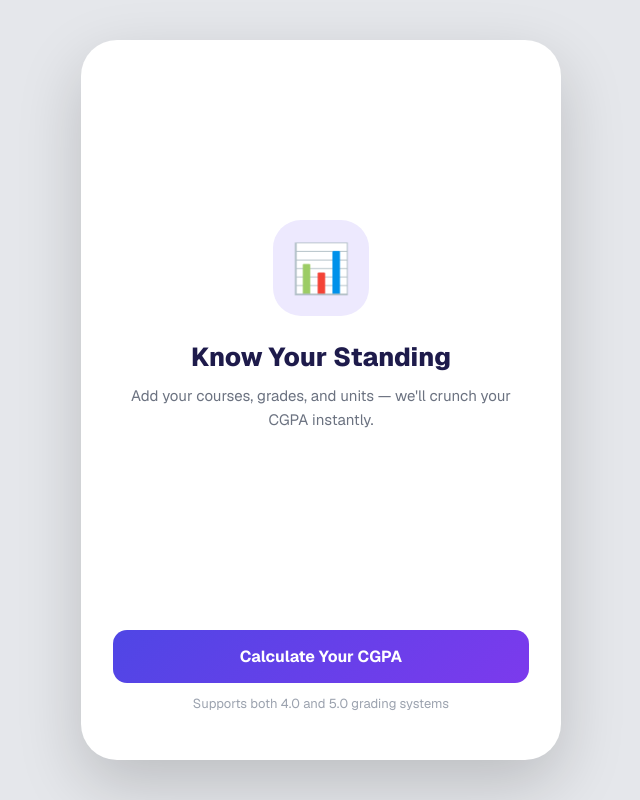
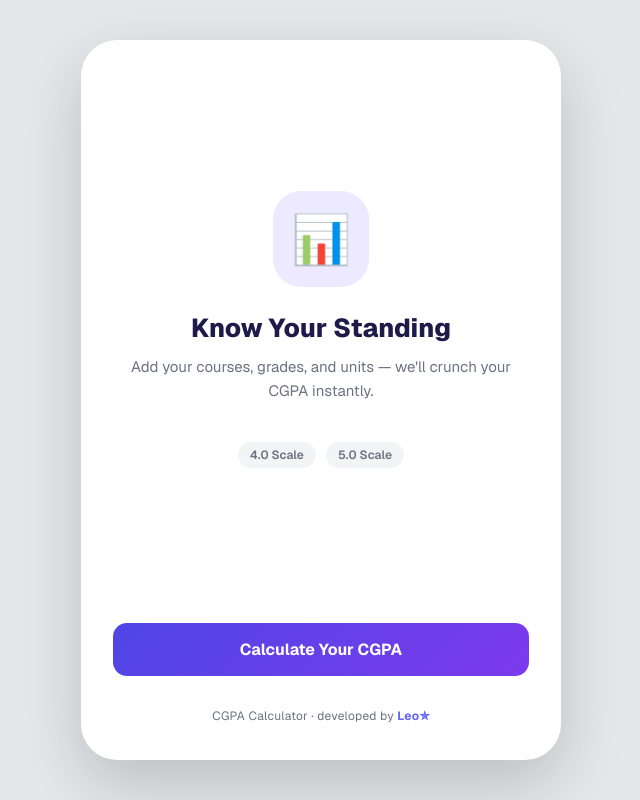
Before and after one commit to leopoldson/cgpa-calculator, a React (Vite) app: page / in a window 1280 px wide. Both pictures are taken after a click on the button "Get Started". Shown: the whole page, without its empty margins (319-959 px from the left). Built offline with nearby package versions, Linux system fonts and the light colour scheme.

Commit message:
added error screen for credit calculation overflow, added new UI improvements

```diff
--- a/src/App.jsx
+++ b/src/App.jsx
@@ -46,7 +46,7 @@ function SplashScreen({ onNext }) {
         <div style={styles.splashIcon}>🎓</div>
         <h1 style={styles.splashTitle}>CGPA Calculator</h1>
         <p style={styles.splashSub}>
-          developed by Leo ⭐
+          developed by <span style={{ color: "#c4b5fd", fontWeight: 700 }}>Leo✮</span>
         </p>
         <button style={styles.splashBtn} onClick={onNext}>
           Get Started
@@ -67,12 +67,28 @@ function HomeScreen({ onCalculate }) {
         <p style={styles.homeSub}>
           Add your courses, grades, and units — we'll crunch your CGPA instantly.
         </p>
+
+        <div style={{ display: "flex", gap: 10, marginTop: 24, flexWrap: "wrap", justifyContent: "center" }}>
+          {["4.0 Scale", "5.0 Scale"].map((label) => (
+            <span key={label} style={{
+              background: "#f3f4f6",
+              color: "#6b7280",
+              borderRadius: 100,
+              padding: "5px 12px",
+              fontSize: 12,
+              fontWeight: 600,
+            }}>{label}</span>
+          ))}
+        </div>
       </div>
+
       <div style={styles.homeBottom}>
         <button style={styles.primaryBtn} onClick={onCalculate}>
           Calculate Your CGPA
         </button>
-        <p style={styles.homeHint}>Supports both 4.0 and 5.0 grading systems</p>
+        <p style={styles.leoFooter}>
+          CGPA Calculator · developed by <span style={styles.leoName}>Leo✮</span>
+        </p>
       </div>
     </div>
   );
@@ -85,8 +101,10 @@ function CalculatorScreen({ onBack }) {
   const [current, setCurrent] = useState({ code: "", title: "", units: "", grade: null });
   const [entryStep, setEntryStep] = useState("code"); // code | title | units | grade
   const [result, setResult] = useState(null);
+  const [unitsError, setUnitsError] = useState(false);
 
   const gradeSystem = system ? GRADE_SYSTEMS[system] : null;
+  const entrySteps = ["code", "title", "units", "grade"];
 
   function handleSystemSelect(s) {
     setSystem(s);
@@ -106,14 +124,32 @@ function CalculatorScreen({ onBack }) {
 
   function handleUnitsNext() {
     const u = parseInt(current.units);
-    if (!u || u < 1 || u > 6) return;
+    if (!u || u < 1 || u > 5) {
+      setUnitsError(true);
+      return;
+    }
     setEntryStep("grade");
+  }
+
+  function handleEntryBack() {
+    const idx = entrySteps.indexOf(entryStep);
+    if (idx > 0) {
+      setEntryStep(entrySteps[idx - 1]);
+    } else {
+      if (courses.length > 0) {
+        const prev = courses[courses.length - 1];
+        setCourses((c) => c.slice(0, -1));
+        setCurrent({ code: prev.code, title: prev.title, units: String(prev.units), grade: null });
+        setEntryStep("grade");
+      } else {
+        setStep("system");
+      }
+    }
   }
 
   function handleGradeSelect(g) {
     const newCourse = { ...current, grade: g };
     setCurrent((c) => ({ ...c, grade: g }));
-    // small delay so user sees the selection before moving on
     setTimeout(() => {
       setCourses((prev) => [...prev, newCourse]);
       setCurrent({ code: "", title: "", units: "", grade: null });
@@ -150,19 +186,17 @@ function CalculatorScreen({ onBack }) {
       <div style={styles.screen}>
         <TopBar title="" onBack={onBack} />
         <div style={styles.body}>
-          {/* Hero text */}
           <div style={{ marginBottom: 36, marginTop: 8 }}>
             <p style={{ fontSize: 13, fontWeight: 600, color: "#6366f1", letterSpacing: 0.5, textTransform: "uppercase", margin: "0 0 8px" }}>Step 1 of 1</p>
             <h2 style={{ fontSize: 26, fontWeight: 700, color: "#111827", margin: "0 0 8px", lineHeight: 1.2 }}>Which grading system does your school use?</h2>
             <p style={{ fontSize: 14, color: "#9ca3af", margin: 0, lineHeight: 1.5 }}>Your CGPA will be calculated based on this scale.</p>
           </div>
 
-          {/* Side-by-side scale cards */}
           <div style={{ display: "grid", gridTemplateColumns: "1fr 1fr", gap: 14 }}>
             {[
-              { s: "4.0", emoji: "🇺🇸", desc: "Used by most private universities", grades: ["A", "B", "C", "D", "F"] },
-              { s: "5.0", emoji: "🇳🇬", desc: "Common in Nigerian public universities", grades: ["A", "B", "C", "D", "E", "F"] },
-            ].map(({ s, emoji, desc, grades }) => (
+              { s: "4.0", desc: "Used by most private universities", grades: ["A", "B", "C", "D", "F"] },
+              { s: "5.0", desc: "Common in Nigerian public universities", grades: ["A", "B", "C", "D", "E", "F"] },
+            ].map(({ s, desc, grades }) => (
               <button
                 key={s}
                 onClick={() => handleSystemSelect(s)}
@@ -182,9 +216,7 @@ function CalculatorScreen({ onBack }) {
                 onMouseEnter={e => { e.currentTarget.style.borderColor = "#6366f1"; e.currentTarget.style.boxShadow = "0 4px 16px rgba(99,102,241,0.12)"; }}
                 onMouseLeave={e => { e.currentTarget.style.borderColor = "#e5e7eb"; e.currentTarget.style.boxShadow = "none"; }}
               >
-                <span style={{ fontSize: 28 }}>{emoji}</span>
                 <span style={{ fontSize: 28, fontWeight: 800, color: "#111827", letterSpacing: -1 }}>{s}</span>
-                <span style={{ fontSize: 11, fontWeight: 700, color: "#6366f1", background: "#ede9fe", borderRadius: 6, padding: "2px 7px" }}>Scale</span>
                 <p style={{ fontSize: 12, color: "#6b7280", margin: 0, lineHeight: 1.4 }}>{desc}</p>
                 <div style={{ display: "flex", gap: 4, flexWrap: "wrap", marginTop: 4 }}>
                   {grades.map(g => (
@@ -205,13 +237,9 @@ function CalculatorScreen({ onBack }) {
       <div style={styles.screen}>
         <TopBar
           title={`Course ${courses.length + 1}`}
-          onBack={courses.length > 0 ? () => {
-            setCourses((c) => c.slice(0, -1));
-            setEntryStep("code");
-          } : () => setStep("system")}
+          onBack={handleEntryBack}
         />
         <div style={styles.body}>
-          {/* Progress chips */}
           <div style={styles.chips}>
             {["code", "title", "units", "grade"].map((s, i) => (
               <div key={s} style={{
@@ -251,10 +279,39 @@ function CalculatorScreen({ onBack }) {
               label="Credit Units"
               placeholder="e.g. 3"
               value={current.units}
-              onChange={(v) => setCurrent((c) => ({ ...c, units: v }))}
+              onChange={(v) => { setCurrent((c) => ({ ...c, units: v })); setUnitsError(false); }}
               onNext={handleUnitsNext}
               numeric
             />
+          )}
+
+          {/* Units error modal */}
+          {unitsError && (
+            <div style={{
+              position: "fixed", inset: 0, background: "rgba(0,0,0,0.4)",
+              display: "flex", alignItems: "center", justifyContent: "center",
+              zIndex: 999, padding: 24,
+            }}>
+              <div style={{
+                background: "#fff", borderRadius: 20, padding: "28px 24px",
+                maxWidth: 320, width: "100%", textAlign: "center",
+                boxShadow: "0 20px 60px rgba(0,0,0,0.2)",
+              }}>
+                <div style={{ fontSize: 36, marginBottom: 12 }}>⚠️</div>
+                <p style={{ fontWeight: 800, fontSize: 17, color: "#111827", margin: "0 0 8px" }}>Invalid Credit Units</p>
+                <p style={{ fontSize: 14, color: "#6b7280", margin: "0 0 20px", lineHeight: 1.5 }}>
+                  Please enter a value between <strong>1 and 5</strong>.
+                </p>
+                <button
+                  onClick={() => setUnitsError(false)}
+                  style={{
+                    background: "#4f46e5", color: "#fff", border: "none",
+                    borderRadius: 12, padding: "12px 32px", fontSize: 15,
+                    fontWeight: 700, cursor: "pointer", width: "100%",
+                  }}
+                >Got it</button>
+              </div>
+            </div>
           )}
 
           {entryStep === "grade" && (
@@ -279,7 +336,6 @@ function CalculatorScreen({ onBack }) {
             </div>
           )}
 
-          {/* Course list */}
           {courses.length > 0 && (
             <div style={styles.courseList}>
               <p style={styles.courseListTitle}>{courses.length} course{courses.length > 1 ? "s" : ""} added</p>
@@ -308,7 +364,6 @@ function CalculatorScreen({ onBack }) {
         <TopBar title="Your Result" onBack={handleReset} backLabel="Start Over" />
         <div style={styles.body}>
 
-          {/* Locked result card */}
           <div style={{ position: "relative" }}>
             <div className="blurred" style={{ ...styles.resultCard, borderColor: honor.color }}>
               <p style={styles.resultLabel}>Your CGPA</p>
@@ -326,7 +381,6 @@ function CalculatorScreen({ onBack }) {
             </div>
           </div>
 
-          {/* Locked breakdown */}
           <div style={{ position: "relative", marginTop: 8 }}>
             <div className="blurred">
               <div style={styles.breakdownHeader}>Course Breakdown</div>
@@ -344,7 +398,6 @@ function CalculatorScreen({ onBack }) {
 
           <button style={styles.homeBtn} onClick={onBack}>← Back to Home</button>
 
-          {/* Leo footer */}
           <p style={styles.leoFooter}>
             CGPA Calculator · developed by <span style={styles.leoName}>Leo✮</span>
           </p>
@@ -541,7 +594,7 @@ const styles = {
   homeTitle: { fontSize: 26, fontWeight: 800, color: "#1e1b4b", margin: 0 },
   homeSub: { color: "#6b7280", fontSize: 15, marginTop: 10, lineHeight: 1.6 },
   homeBottom: {
-    padding: "24px 32px 48px",
+    padding: "24px 32px 36px",
     display: "flex",
     flexDirection: "column",
     alignItems: "stretch",
@@ -727,11 +780,12 @@ const styles = {
     cursor: "pointer",
   },
   leoFooter: {
-    marginTop: 28,
+    marginTop: 20,
     textAlign: "center",
     fontSize: 12,
     color: "#6b7280",
     letterSpacing: 0.3,
+    margin: "20px 0 0",
   },
   leoName: {
     color: "#6366f1",
```
